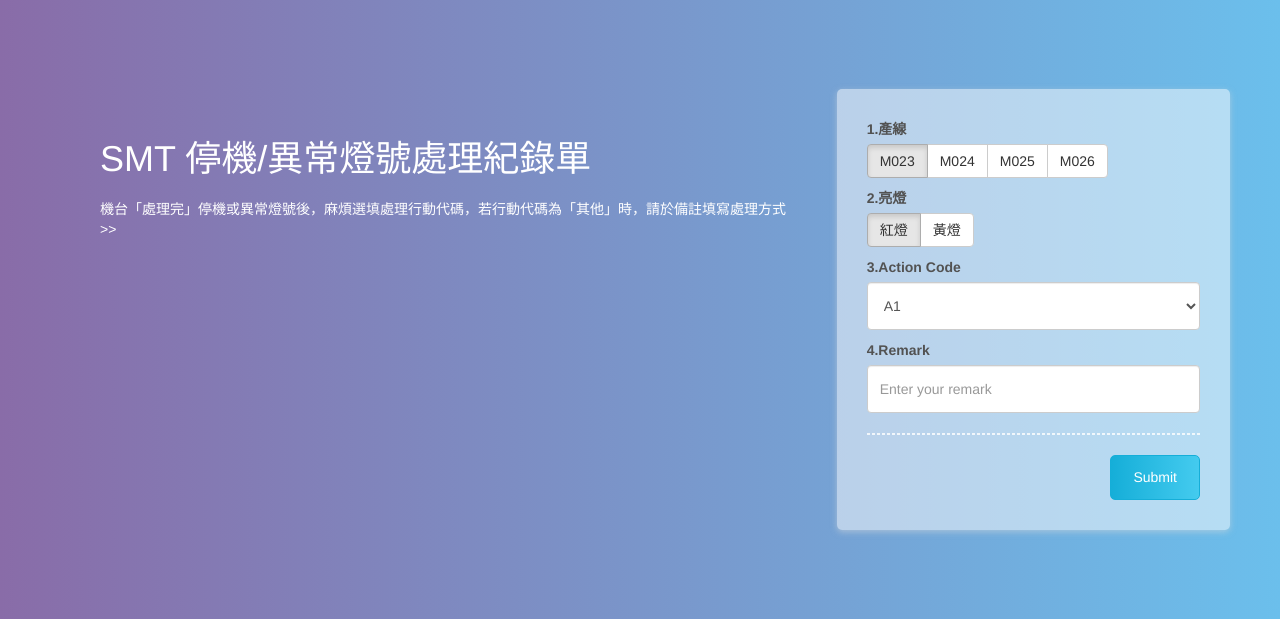
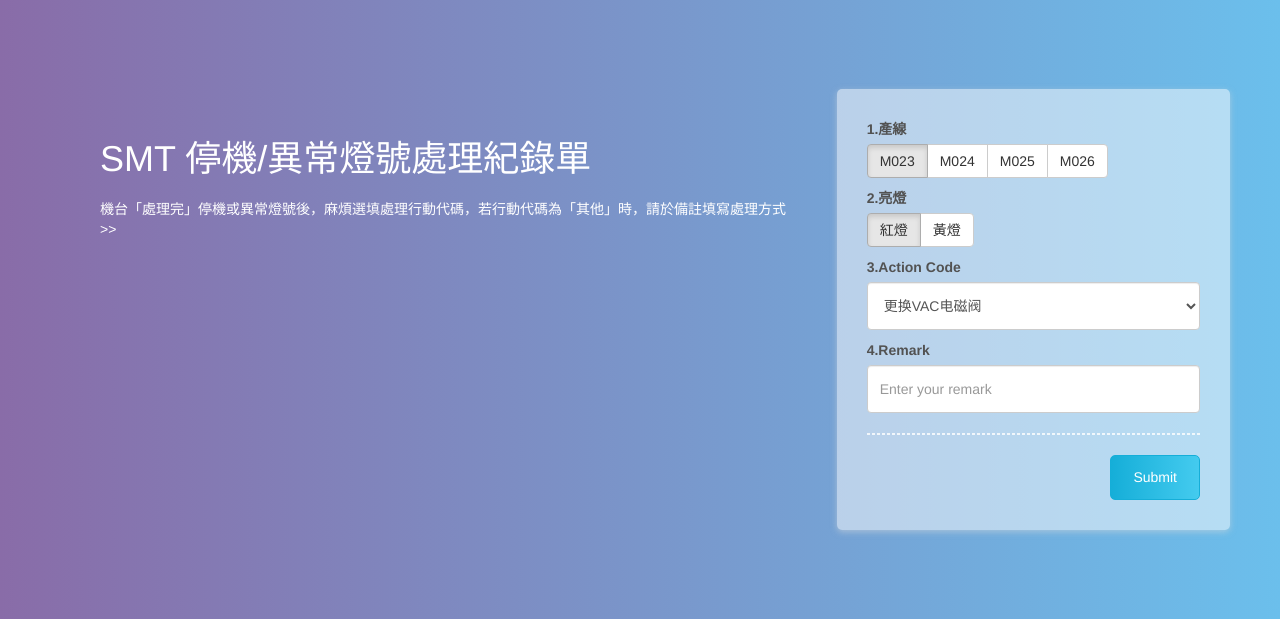
Before and after one commit to ElaineHuang/elite-app, a Flask app: page / in a window 1280 px wide. Shown: the part 53-672 px from the top of the page. Run offline with Flask 2, Linux system fonts and the light colour scheme; data that the repository does not hold is empty; some libraries are stand-ins or nearby versions.

Commit message:
update action code list

```diff
--- a/templates/index.html
+++ b/templates/index.html
@@ -76,21 +76,14 @@
             <label>3.Action Code</label>
             <!-- <input type="text" class="form-control" placeholder="Enter your name" name="name"> -->
             <select class="form-control" id="action-code" name="actionCode">
-              <option value="A1" selected>A1</option>
-              <option value="A2">A2</option>
-              <option value="A3">A3</option>
-              <option value="A4" >A4</option>
-              <option value="A5">A5</option>
-              <option value="A6">A6</option>
-              <option value="A7" >A7</option>
-              <option value="A8">A8</option>
-              <option value="A9">A9</option>
-              <option value="A10">A10</option>
-              <option value="A11">A11</option>
-              <option value="A12">A12</option>
-              <option value="A13">A13</option>
-              <option value="A14">A14</option>
-              <option value="A15">A15</option>
+              <option value="更换VAC电磁阀" selected>更换VAC电磁阀</option>
+              <option value="更换吹气电磁阀">更换吹气电磁阀</option>
+              <option value="更換定位板">更換定位板</option>
+              <option value="更换空气过滤器" >更换空气过滤器</option>
+              <option value="更換真空泵">更換真空泵</option>
+              <option value="更換電池">更換電池</option>
+              <option value="需要更换喷射泵。" >需要更换喷射泵。</option>
+              <option value="聯絡廠商維修">聯絡廠商維修</option>
               <option value="others">others</option>
             </select>
           </div>
```
